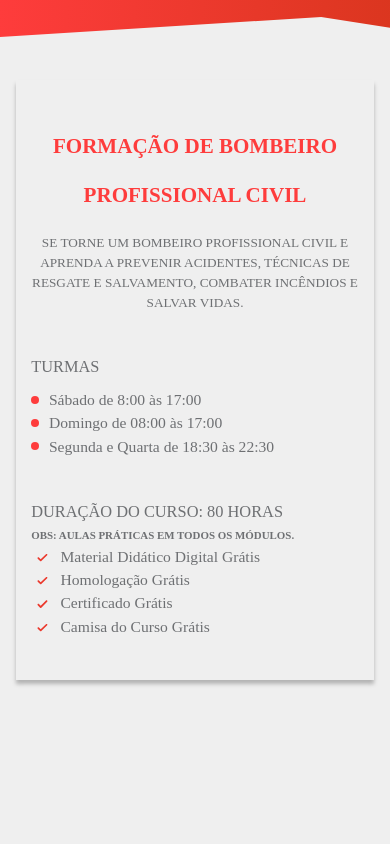
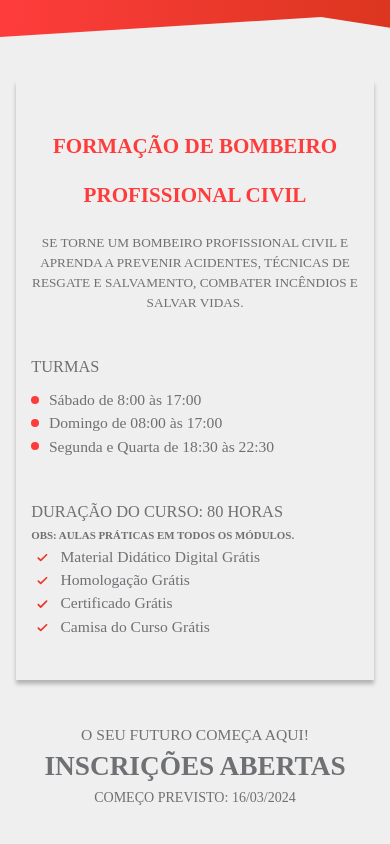
Before and after one commit to Joao-Manuel-S-M/linkercut, a React (Vite) app: page / in a window 390 px wide. Shown: the part 848-1692 px from the top of the page. Built offline with nearby package versions, Linux system fonts and the light colour scheme; a web font is replaced by a local one.

Commit message:
feat-mobile(sec1): update

```diff
--- a/src/pages/Home/MobileSections/Sec1.tsx
+++ b/src/pages/Home/MobileSections/Sec1.tsx
@@ -53,7 +53,6 @@ function Home({ func }: any) {
                         })
                     }
                 </ul>
-
                 <div>
                     <p className="text-[4.2vw] uppercase mb-[0.2vh]">DURAÇÃO DO CURSO: 80 horas</p>
                     <p className="text-[2.8vw] uppercase mb-[0.2vh] font-bold">Obs: Aulas práticas em todos os módulos.</p>
@@ -71,6 +70,11 @@ function Home({ func }: any) {
                     </ul>
                 </div>
             </main>
+            <footer className="py-[5vh]">
+                <p className="text-center text-[4vw]">O SEU FUTURO COMEÇA AQUI!</p>
+                <p className="text-center text-[7vw] font-bold uppercase">Inscrições abertas</p>
+                <p className="text-center text-[3.6vw] uppercase">Começo PREVISTO: 16/03/2024</p>
+            </footer>
         </Wrapper >
     )
 }
```
